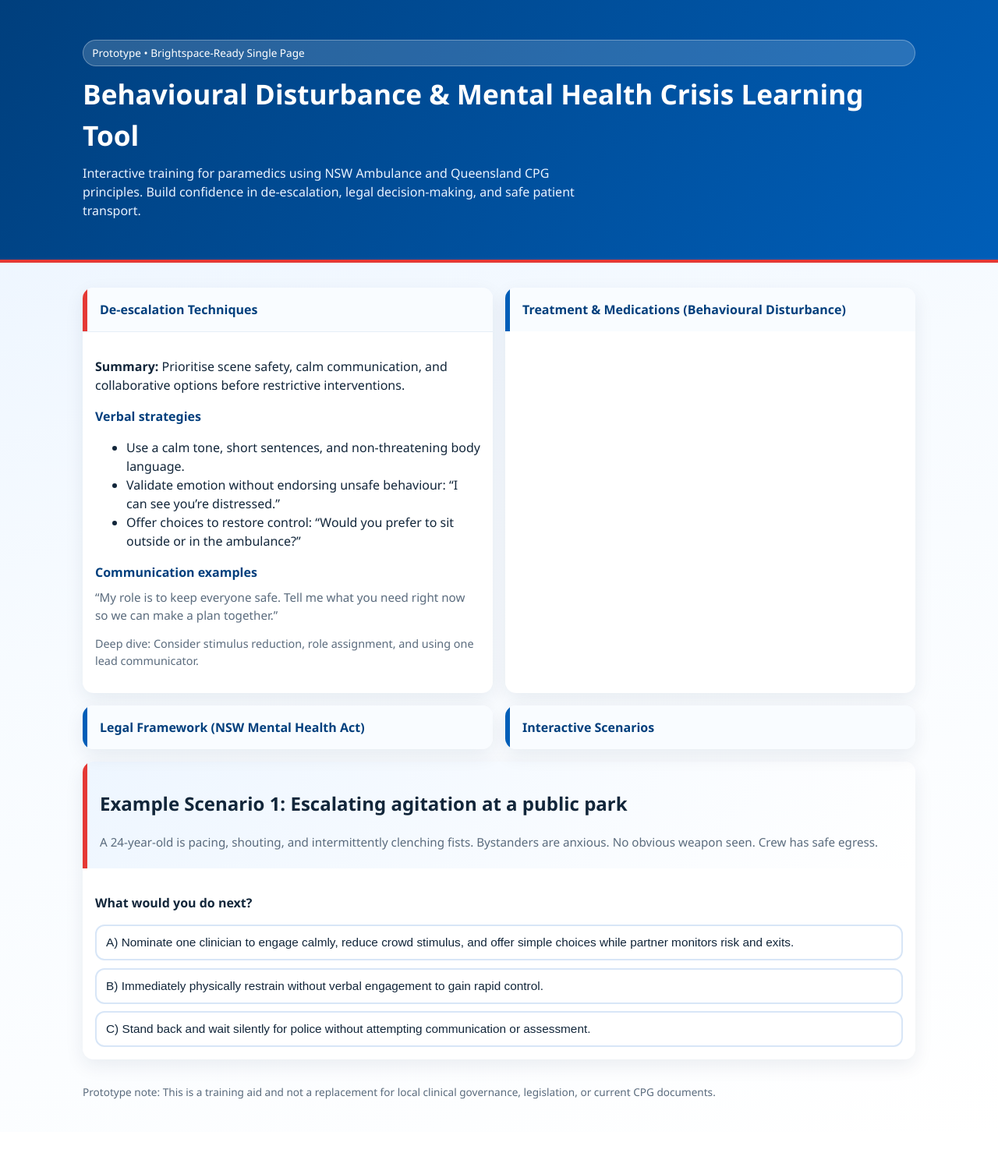
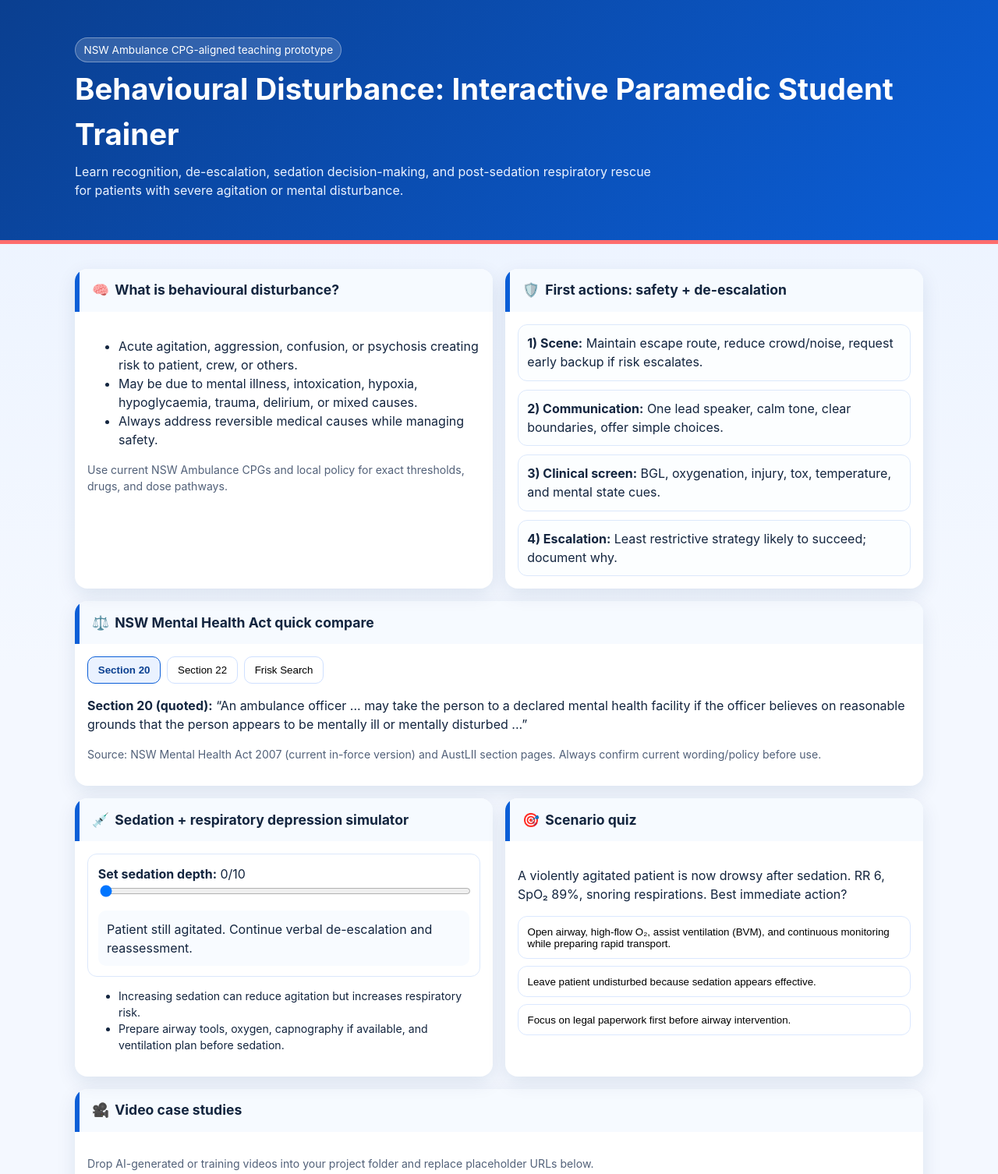
Before and after one commit to lisaaoconnor-arch/-paramedic-training-apP, a plain HTML site: page index.html in a window 1280 px wide. Shown: the top 1506 px of the page at 78% size. Before the commit the page ends 1452 px from the top, so only its background shows below. Drawn offline with Linux system fonts and the light colour scheme.

Commit message:
Replace legal summary text with quoted Section 20/22 wording

```diff
--- a/index.html
+++ b/index.html
@@ -3,304 +3,200 @@
 <head>
   <meta charset="UTF-8" />
   <meta name="viewport" content="width=device-width, initial-scale=1.0" />
-  <title>Paramedic Behavioural Disturbance Learning Tool</title>
+  <title>NSW Paramedic Behavioural Disturbance Trainer</title>
   <style>
     :root {
-      --primary: #005eb8;
-      --primary-dark: #003f7d;
-      --accent: #e53935;
-      --bg: #f4f8fc;
+      --bg: #f4f8ff;
       --card: #ffffff;
-      --text: #12263a;
-      --muted: #5a6b7d;
-      --success: #1b8f4f;
-      --warning: #b36b00;
-      --radius: 14px;
-      --shadow: 0 8px 24px rgba(0, 38, 77, 0.08);
+      --ink: #13253f;
+      --muted: #526179;
+      --blue: #0b5ed7;
+      --blue-2: #0a3f90;
+      --green: #1e8e5a;
+      --amber: #b37400;
+      --red: #cb2f2f;
+      --radius: 16px;
+      --shadow: 0 8px 24px rgba(11, 46, 102, 0.1);
     }
-
-    * {
-      box-sizing: border-box;
-    }
-
+    * { box-sizing: border-box; }
     body {
       margin: 0;
-      font-family: "Segoe UI", Roboto, Helvetica, Arial, sans-serif;
-      color: var(--text);
-      background: linear-gradient(160deg, #e9f3ff 0%, #f7fbff 45%, #ffffff 100%);
+      font-family: Inter, "Segoe UI", Roboto, sans-serif;
+      color: var(--ink);
+      background: linear-gradient(180deg, #eaf2ff, var(--bg) 38%);
       line-height: 1.5;
     }
+    .container { max-width: 1120px; margin: 0 auto; padding: 1rem; }
+    header {
+      background: linear-gradient(135deg, var(--blue-2), var(--blue));
+      color: #fff;
+      padding: 2rem 1rem;
+      border-bottom: 5px solid #ff6d6d;
+    }
+    .hero h1 { margin: .4rem 0; font-size: clamp(1.6rem, 3vw, 2.4rem); }
+    .hero p { max-width: 75ch; color: #eaf2ff; margin: .25rem 0; }
+    .pill { display: inline-block; background: rgba(255,255,255,.16); border: 1px solid rgba(255,255,255,.34); border-radius: 999px; padding: .3rem .65rem; font-size: .85rem; }
 
-    .container {
-      max-width: 1100px;
-      margin: 0 auto;
-      padding: 1rem;
-    }
+    .grid { display: grid; grid-template-columns: 1fr; gap: 1rem; margin-top: 1rem; }
+    @media (min-width: 860px) { .grid { grid-template-columns: repeat(2, 1fr); } }
 
-    header {
-      background: linear-gradient(125deg, var(--primary-dark), var(--primary));
-      color: #fff;
-      padding: 2.2rem 1.2rem;
-      border-bottom: 4px solid var(--accent);
-    }
+    .card { background: var(--card); border-radius: var(--radius); box-shadow: var(--shadow); overflow: hidden; }
+    .card h2 { margin: 0; font-size: 1.1rem; }
+    .card-head { padding: .9rem 1rem; background: #f6faff; border-left: 6px solid var(--blue); }
+    .card-body { padding: 1rem; }
+    .icon { margin-right: .45rem; }
+    .muted { color: var(--muted); }
+    .tiny { font-size: .88rem; }
 
-    .hero {
-      display: grid;
-      gap: 0.6rem;
-    }
+    .steps { display: grid; gap: .7rem; }
+    .step { padding: .7rem; border: 1px solid #dce8fb; border-radius: 12px; background: #fcfeff; }
 
-    .hero h1 {
-      margin: 0;
-      font-size: clamp(1.4rem, 3vw, 2.2rem);
-    }
+    .tabs { display: flex; flex-wrap: wrap; gap: .5rem; margin-bottom: .8rem; }
+    .tab-btn { border: 1px solid #cfe0ff; border-radius: 10px; padding: .55rem .8rem; background: #fff; cursor: pointer; }
+    .tab-btn.active { background: #eaf2ff; border-color: var(--blue); color: var(--blue-2); font-weight: 700; }
+    .tab-panel { display: none; }
+    .tab-panel.active { display: block; }
 
-    .hero p {
-      margin: 0;
-      max-width: 70ch;
-      color: #e9f3ff;
-    }
+    .quiz-choice { width: 100%; text-align: left; padding: .72rem; border-radius: 12px; border: 1px solid #dbe8ff; background: #fff; cursor: pointer; margin-bottom: .55rem; }
+    .feedback { border-radius: 10px; padding: .7rem; display: none; }
+    .good { background: #e9f9f0; color: #125834; border: 1px solid #bee8cf; display: block; }
+    .bad { background: #fff5e8; color: #734900; border: 1px solid #f2dbb0; display: block; }
 
-    .tag {
-      display: inline-block;
-      background: rgba(255, 255, 255, 0.16);
-      border: 1px solid rgba(255, 255, 255, 0.3);
-      padding: 0.35rem 0.7rem;
-      border-radius: 999px;
-      font-size: 0.85rem;
-    }
+    .sim { border: 1px solid #dce8fb; border-radius: 12px; padding: .8rem; }
+    .sim-out { margin-top: .7rem; padding: .7rem; border-radius: 10px; background: #f8fbff; }
 
-    .grid {
-      display: grid;
-      gap: 1rem;
-      margin-top: 1rem;
-    }
-
-    @media (min-width: 860px) {
-      .grid {
-        grid-template-columns: 1fr 1fr;
-      }
-    }
-
-    details {
-      background: var(--card);
-      border-radius: var(--radius);
-      box-shadow: var(--shadow);
-      overflow: hidden;
-    }
-
-    summary {
-      cursor: pointer;
-      list-style: none;
-      padding: 1rem;
-      font-weight: 700;
-      color: var(--primary-dark);
-      background: #f9fcff;
-      border-left: 6px solid var(--primary);
-    }
-
-    details[open] summary {
-      border-left-color: var(--accent);
-    }
-
-    .content {
-      padding: 1rem;
-      border-top: 1px solid #e6eef7;
-    }
-
-    .content h3 {
-      margin: 0.2rem 0 0.6rem;
-      font-size: 1rem;
-      color: var(--primary-dark);
-    }
-
-    .hint {
-      margin: 0.4rem 0;
-      color: var(--muted);
-      font-size: 0.95rem;
-    }
-
-    .scenario {
-      background: var(--card);
-      box-shadow: var(--shadow);
-      border-radius: var(--radius);
-      margin: 1rem 0 2rem;
-      overflow: hidden;
-    }
-
-    .scenario-head {
-      padding: 1rem;
-      background: linear-gradient(130deg, #eef6ff, #ffffff);
-      border-left: 6px solid var(--accent);
-    }
-
-    .scenario-body {
-      padding: 1rem;
-    }
-
-    .choices {
-      display: grid;
-      gap: 0.6rem;
-      margin-top: 0.8rem;
-    }
-
-    button.choice {
-      border: 2px solid #d8e6f7;
-      background: #fff;
-      color: var(--text);
-      border-radius: 12px;
-      padding: 0.75rem;
-      text-align: left;
-      font-size: 0.96rem;
-      cursor: pointer;
-      transition: 0.18s ease;
-    }
-
-    button.choice:hover,
-    button.choice:focus-visible {
-      border-color: var(--primary);
-      transform: translateY(-1px);
-      outline: none;
-    }
-
-    .feedback {
-      margin-top: 0.8rem;
-      padding: 0.8rem;
-      border-radius: 10px;
-      font-size: 0.95rem;
-      display: none;
-    }
-
-    .feedback.good {
-      display: block;
-      background: #e9f9f0;
-      border: 1px solid #c5efd7;
-      color: #125f35;
-    }
-
-    .feedback.bad {
-      display: block;
-      background: #fff6e8;
-      border: 1px solid #f5ddb3;
-      color: #7a4a00;
-    }
-
-    footer {
-      color: var(--muted);
-      font-size: 0.85rem;
-      padding-bottom: 1.5rem;
-    }
-
-    .small {
-      font-size: 0.9rem;
-      color: var(--muted);
-    }
+    .video-frame { aspect-ratio: 16/9; border: 1px dashed #b9cae8; border-radius: 12px; display: grid; place-items: center; padding: .8rem; background: #f7fbff; }
+    footer { color: var(--muted); font-size: .88rem; margin: 1rem 0 2rem; }
   </style>
 </head>
 <body>
   <header>
     <div class="container hero">
-      <span class="tag">Prototype • Brightspace-Ready Single Page</span>
-      <h1>Behavioural Disturbance & Mental Health Crisis Learning Tool</h1>
-      <p>
-        Interactive training for paramedics using NSW Ambulance and Queensland CPG principles.
-        Build confidence in de-escalation, legal decision-making, and safe patient transport.
-      </p>
+      <span class="pill">NSW Ambulance CPG-aligned teaching prototype</span>
+      <h1>Behavioural Disturbance: Interactive Paramedic Student Trainer</h1>
+      <p>Learn recognition, de-escalation, sedation decision-making, and post-sedation respiratory rescue for patients with severe agitation or mental disturbance.</p>
     </div>
   </header>
 
   <main class="container">
-    <section class="grid" aria-label="Learning sections">
-      <details open>
-        <summary>De-escalation Techniques</summary>
-        <div class="content">
-          <p><strong>Summary:</strong> Prioritise scene safety, calm communication, and collaborative options before restrictive interventions.</p>
-          <h3>Verbal strategies</h3>
+    <section class="grid">
+      <article class="card">
+        <div class="card-head"><h2><span class="icon">🧠</span>What is behavioural disturbance?</h2></div>
+        <div class="card-body">
           <ul>
-            <li>Use a calm tone, short sentences, and non-threatening body language.</li>
-            <li>Validate emotion without endorsing unsafe behaviour: “I can see you’re distressed.”</li>
-            <li>Offer choices to restore control: “Would you prefer to sit outside or in the ambulance?”</li>
+            <li>Acute agitation, aggression, confusion, or psychosis creating risk to patient, crew, or others.</li>
+            <li>May be due to mental illness, intoxication, hypoxia, hypoglycaemia, trauma, delirium, or mixed causes.</li>
+            <li>Always address reversible medical causes while managing safety.</li>
           </ul>
-          <h3>Communication examples</h3>
-          <p class="hint">“My role is to keep everyone safe. Tell me what you need right now so we can make a plan together.”</p>
-          <p class="small">Deep dive: Consider stimulus reduction, role assignment, and using one lead communicator.</p>
+          <p class="tiny muted">Use current NSW Ambulance CPGs and local policy for exact thresholds, drugs, and dose pathways.</p>
         </div>
-      </details>
+      </article>
 
-      <details>
-        <summary>Treatment & Medications (Behavioural Disturbance)</summary>
-        <div class="content">
-          <p><strong>Summary:</strong> Assess reversible causes first (e.g., hypoxia, hypoglycaemia, intoxication, head injury), then escalate treatment proportionately.</p>
-          <ul>
-            <li>Continuous risk assessment: patient, crew, bystanders.</li>
-            <li>Use least restrictive option likely to succeed.</li>
-            <li>If sedation required, monitor airway, breathing, circulation, and sedation depth closely.</li>
-          </ul>
-          <p class="small">Deep dive: Align medication choice, dose pathway, and monitoring with current local NSW Ambulance/QLD CPG editions and service policy.</p>
+      <article class="card">
+        <div class="card-head"><h2><span class="icon">🛡️</span>First actions: safety + de-escalation</h2></div>
+        <div class="card-body steps">
+          <div class="step"><strong>1) Scene:</strong> Maintain escape route, reduce crowd/noise, request early backup if risk escalates.</div>
+          <div class="step"><strong>2) Communication:</strong> One lead speaker, calm tone, clear boundaries, offer simple choices.</div>
+          <div class="step"><strong>3) Clinical screen:</strong> BGL, oxygenation, injury, tox, temperature, and mental state cues.</div>
+          <div class="step"><strong>4) Escalation:</strong> Least restrictive strategy likely to succeed; document why.</div>
         </div>
-      </details>
-
-      <details>
-        <summary>Legal Framework (NSW Mental Health Act)</summary>
-        <div class="content">
-          <p><strong>Summary:</strong> Legal authority supports safe assessment, transport, and coordinated care where mental illness or disturbance creates significant risk.</p>
-          <h3>Key sections to know</h3>
-          <ul>
-            <li><strong>Section 20:</strong> Paramedic powers relating to persons believed to require assessment/care.</li>
-            <li><strong>Section 22:</strong> Police powers to apprehend and transport where criteria are met.</li>
-            <li><strong>Section 81:</strong> Transport/restraint considerations and lawful handling safeguards.</li>
-          </ul>
-          <p class="small">Deep dive: Document rationale, risk indicators, and least restrictive decisions clearly.</p>
-        </div>
-      </details>
-
-      <details>
-        <summary>Interactive Scenarios</summary>
-        <div class="content">
-          <p><strong>Summary:</strong> Practice structured decisions in realistic cases with immediate feedback.</p>
-          <ul>
-            <li>“What would you do next?” branching prompts.</li>
-            <li>Feedback explains why an option is safer or higher risk.</li>
-            <li>Designed for classroom discussion or self-paced LMS review.</li>
-          </ul>
-        </div>
-      </details>
+      </article>
     </section>
 
-    <section class="scenario" aria-labelledby="scenario-title">
-      <div class="scenario-head">
-        <h2 id="scenario-title">Example Scenario 1: Escalating agitation at a public park</h2>
-        <p class="hint">A 24-year-old is pacing, shouting, and intermittently clenching fists. Bystanders are anxious. No obvious weapon seen. Crew has safe egress.</p>
-      </div>
-      <div class="scenario-body">
-        <p><strong>What would you do next?</strong></p>
-        <div class="choices" role="group" aria-label="Scenario response choices">
-          <button class="choice" data-correct="true">A) Nominate one clinician to engage calmly, reduce crowd stimulus, and offer simple choices while partner monitors risk and exits.</button>
-          <button class="choice" data-correct="false">B) Immediately physically restrain without verbal engagement to gain rapid control.</button>
-          <button class="choice" data-correct="false">C) Stand back and wait silently for police without attempting communication or assessment.</button>
+    <section class="card" style="margin-top:1rem">
+      <div class="card-head"><h2><span class="icon">⚖️</span>NSW Mental Health Act quick compare</h2></div>
+      <div class="card-body">
+        <div class="tabs" role="tablist">
+          <button class="tab-btn active" data-tab="s20">Section 20</button>
+          <button class="tab-btn" data-tab="s22">Section 22</button>
+          <button class="tab-btn" data-tab="frisk">Frisk Search</button>
         </div>
-        <div id="feedback" class="feedback" aria-live="polite"></div>
+        <div id="s20" class="tab-panel active">
+          <p><strong>Section 20 (quoted):</strong> “An ambulance officer ... may take the person to a declared mental health facility if the officer believes on reasonable grounds that the person appears to be mentally ill or mentally disturbed ...”</p>
+        </div>
+        <div id="s22" class="tab-panel">
+          <p><strong>Section 22(1) (quoted):</strong> “A police officer ... may apprehend the person and take the person to a declared mental health facility if the officer believes on reasonable grounds that ...”</p>
+        </div>
+        <div id="frisk" class="tab-panel">
+          <p><strong>Search/frisk note (quoted law link):</strong> Section 22(2) says police may apprehend “without a warrant” and may exercise powers in section 81 during transport. The Mental Health Act does not set out a standalone “frisk search” power for paramedics.</p>
+        </div>
+        <p class="tiny muted">Source: NSW Mental Health Act 2007 (current in-force version) and AustLII section pages. Always confirm current wording/policy before use.</p>
       </div>
     </section>
 
-    <footer>
-      Prototype note: This is a training aid and not a replacement for local clinical governance, legislation, or current CPG documents.
-    </footer>
+    <section class="grid" style="margin-top:1rem">
+      <article class="card">
+        <div class="card-head"><h2><span class="icon">💉</span>Sedation + respiratory depression simulator</h2></div>
+        <div class="card-body">
+          <div class="sim">
+            <label for="sedationRange"><strong>Set sedation depth:</strong> <span id="sedLevel">0</span>/10</label>
+            <input id="sedationRange" type="range" min="0" max="10" value="0" style="width:100%" />
+            <div id="simOut" class="sim-out">Patient still agitated. Continue verbal de-escalation and reassessment.</div>
+          </div>
+          <ul class="tiny">
+            <li>Increasing sedation can reduce agitation but increases respiratory risk.</li>
+            <li>Prepare airway tools, oxygen, capnography if available, and ventilation plan before sedation.</li>
+          </ul>
+        </div>
+      </article>
+
+      <article class="card">
+        <div class="card-head"><h2><span class="icon">🎯</span>Scenario quiz</h2></div>
+        <div class="card-body">
+          <p>A violently agitated patient is now drowsy after sedation. RR 6, SpO₂ 89%, snoring respirations. Best immediate action?</p>
+          <button class="quiz-choice" data-correct="true">Open airway, high-flow O₂, assist ventilation (BVM), and continuous monitoring while preparing rapid transport.</button>
+          <button class="quiz-choice" data-correct="false">Leave patient undisturbed because sedation appears effective.</button>
+          <button class="quiz-choice" data-correct="false">Focus on legal paperwork first before airway intervention.</button>
+          <div id="quizFeedback" class="feedback" aria-live="polite"></div>
+        </div>
+      </article>
+    </section>
+
+    <section class="card" style="margin-top:1rem">
+      <div class="card-head"><h2><span class="icon">🎥</span>Video case studies</h2></div>
+      <div class="card-body">
+        <p class="muted tiny">Drop AI-generated or training videos into your project folder and replace placeholder URLs below.</p>
+        <div class="video-frame">
+          <p><strong>Placeholder:</strong> embed agitation simulation video (e.g., MP4 in <code>assets/videos/</code> or approved platform embed).</p>
+        </div>
+        <p class="tiny muted">I can wire in your real video files once they are copied into this repository (I can't directly access files stored only on an iPad from this environment).</p>
+      </div>
+    </section>
+
+    <footer>This training page supports education only and does not replace current NSW Ambulance clinical governance, CPGs, or legislation.</footer>
   </main>
 
   <script>
-    const buttons = document.querySelectorAll('.choice');
-    const feedback = document.getElementById('feedback');
+    document.querySelectorAll('.tab-btn').forEach((btn) => {
+      btn.addEventListener('click', () => {
+        document.querySelectorAll('.tab-btn').forEach((b) => b.classList.remove('active'));
+        document.querySelectorAll('.tab-panel').forEach((p) => p.classList.remove('active'));
+        btn.classList.add('active');
+        document.getElementById(btn.dataset.tab).classList.add('active');
+      });
+    });
 
-    buttons.forEach((button) => {
-      button.addEventListener('click', () => {
-        const isCorrect = button.dataset.correct === 'true';
+    const range = document.getElementById('sedationRange');
+    const sedLevel = document.getElementById('sedLevel');
+    const simOut = document.getElementById('simOut');
+    range.addEventListener('input', () => {
+      const v = Number(range.value);
+      sedLevel.textContent = v;
+      if (v <= 3) simOut.textContent = 'Mild effect: agitation may continue. Keep de-escalating and reassessing causes.';
+      else if (v <= 6) simOut.textContent = 'Moderate sedation: monitor closely. Airway equipment and ETCO₂ readiness essential.';
+      else simOut.textContent = 'High sedation risk: respiratory depression likely. Prioritise airway positioning, oxygen, assisted ventilation, and rapid review.';
+    });
 
-        if (isCorrect) {
+    const feedback = document.getElementById('quizFeedback');
+    document.querySelectorAll('.quiz-choice').forEach((choice) => {
+      choice.addEventListener('click', () => {
+        const ok = choice.dataset.correct === 'true';
+        if (ok) {
           feedback.className = 'feedback good';
-          feedback.textContent = 'Good choice. This applies de-escalation first, maintains safety roles, and uses least restrictive care before escalating interventions.';
+          feedback.textContent = 'Correct. Treat respiratory depression immediately: airway, oxygenation, ventilation support, monitoring, and transport.';
         } else {
           feedback.className = 'feedback bad';
-          feedback.textContent = 'Higher-risk choice. Reassess safety, attempt structured communication when possible, and escalate to restraint/sedation only when clinically and legally justified.';
+          feedback.textContent = 'Not safe. Post-sedation hypoventilation is time-critical; ABC intervention comes first.';
         }
       });
     });
```
